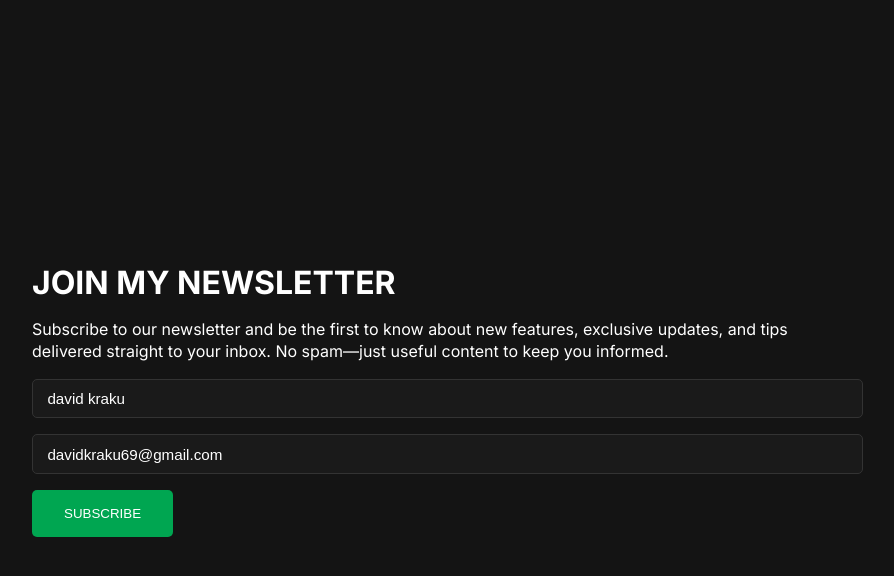
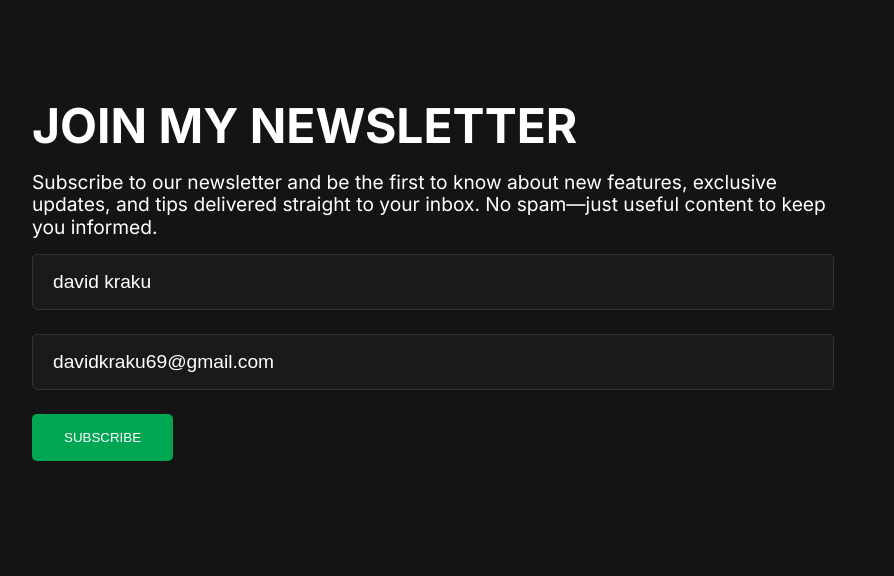
Before and after one commit to kofiarhin/newletter, a React (Vite) app in the folder client/: page / in a window 1280 px wide. Shown: the top 576 px of the page, without its empty margins (208-1102 px from the left). Built offline with nearby package versions, Linux system fonts and the light colour scheme.

Commit message:
ui clean up

```diff
--- a/client/src/Pages/Home/home.styles.scss
+++ b/client/src/Pages/Home/home.styles.scss
@@ -1,6 +1,5 @@
 #home {
   height: 100vh;
   width: 100vw;
-  display: grid;
-  place-content: center;
+  padding: 2rem 0rem;
 }
--- a/client/src/components/NewLetterForm/newsLetterForm.styles.scss
+++ b/client/src/components/NewLetterForm/newsLetterForm.styles.scss
@@ -1,6 +1,6 @@
 .newsletter-form-container {
   max-width: 800px;
-  padding: 0rem 2rem;
+  margin: 4rem auto 0rem;
   h1 {
     margin-bottom: 1rem;
   }
@@ -8,9 +8,6 @@
     margin-bottom: 1rem;
     font-size: 1rem;
     line-height: 1.4rem;
-    white-space: normal;
-    word-wrap: break-word;
-    overflow-wrap: break-word;
   }
 
   form {
@@ -26,6 +23,7 @@
       border-radius: 5px;
       font-size: 0.95rem;
       transition: border 0.2s ease;
+      text-indent: 20px;
       &::placeholder {
         color: #888;
       }
@@ -47,3 +45,23 @@
     }
   }
 }
+
+@media (min-width: 800px) {
+  .newsletter-form-container {
+    h1 {
+      font-size: 3rem;
+    }
+
+    p {
+      font-size: 1.2rem;
+    }
+
+    form {
+      input {
+        font-size: 1.2rem;
+        margin-bottom: 1.5rem;
+        padding: 1rem 0rem;
+      }
+    }
+  }
+}
```
